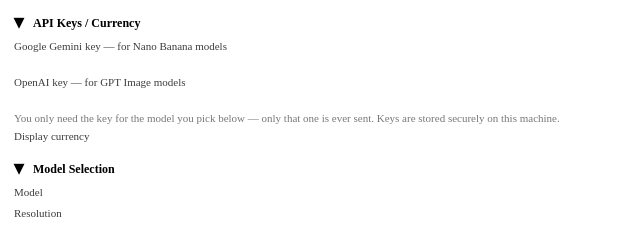
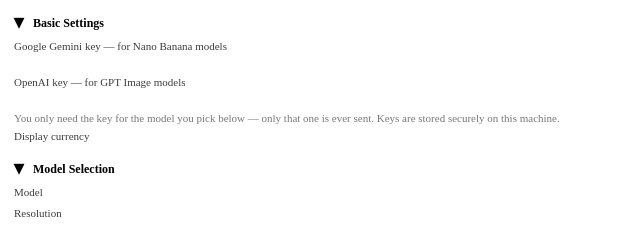
Before and after one commit to SphericalLabs/mega-musa, a website with bundled scripts: page public/index.html in a window 1280 px wide. Shown: the top 227 px of the page, 0-640 px from the left. Built offline with nearby package versions, Linux system fonts and the light colour scheme.

Commit message:
Basic Settings

```diff
--- a/public/index.html
+++ b/public/index.html
@@ -30,7 +30,7 @@
       <div id="apiKeysSectionToggle" class="section-toggle" role="button" tabindex="0" aria-expanded="true" aria-controls="apiKeysSectionContent">
         <span class="section-chevron section-chevron-expanded" aria-hidden="true">&#9662;</span>
         <span class="section-chevron section-chevron-collapsed" aria-hidden="true">&#9656;</span>
-        <span>API Keys / Currency</span>
+        <span>Basic Settings</span>
       </div>
       <div id="apiKeysSectionContent" class="section-content" role="region" aria-labelledby="apiKeysSectionToggle">
         <div class="field">
```
